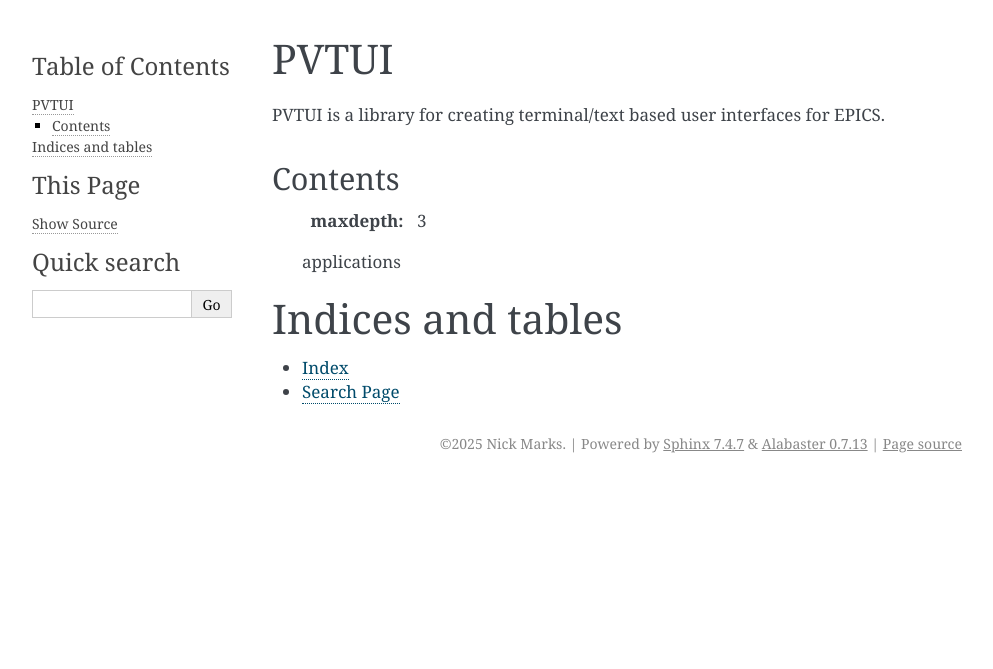
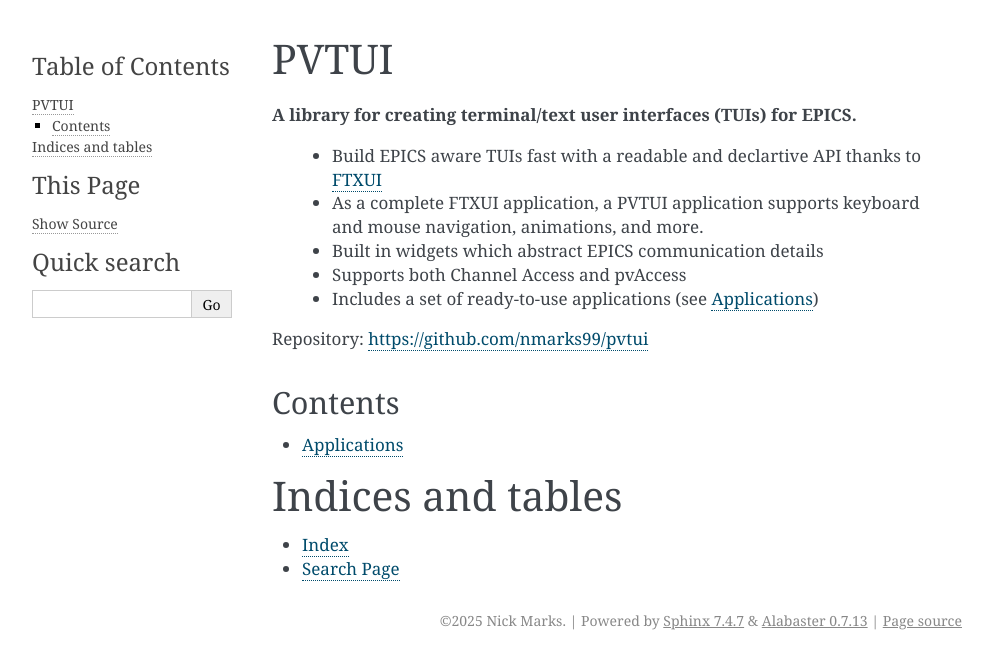
Before and after one commit to nmarks99/pvtui, a Sphinx documentation site: the page built from doc/index.rst, in a window 1280 px wide. Shown: the top 669 px of the page, without its empty margins (148-1141 px from the left). Built offline with Sphinx 7.4.7, drawn with Linux system fonts in a browser that asks for light colours.

Commit message:
update docs

```diff
--- a/doc/applications.rst
+++ b/doc/applications.rst
@@ -1,3 +1,5 @@
+.. _applications:
+
 Applications
 ------------
 Packaged with the library is a collection of several ready to use TUIs including
--- a/doc/index.rst
+++ b/doc/index.rst
@@ -1,20 +1,26 @@
 PVTUI
 =====
 
-.. toctree::
-   :maxdepth: 2
-   :caption: Contents:
+**A library for creating terminal/text user interfaces (TUIs) for EPICS.**
 
-PVTUI is a library for creating terminal/text based user interfaces for EPICS.
+
+    * Build EPICS aware TUIs fast with a readable and declartive API thanks to `FTXUI <https://github.com/ArthurSonzogni/FTXUI>`_
+    * As a complete FTXUI application, a PVTUI application supports keyboard and mouse navigation, animations, and more.
+    * Built in widgets which abstract EPICS communication details
+    * Supports both Channel Access and pvAccess
+    * Includes a set of ready-to-use applications (see :ref:`applications`)
+
+
+Repository: https://github.com/nmarks99/pvtui
 
 
 Contents
 --------
 
-   .. toctree::
-   :maxdepth: 3
+.. toctree::
+    :maxdepth: 3
 
-   applications
+    applications
 
 
 Indices and tables
```
